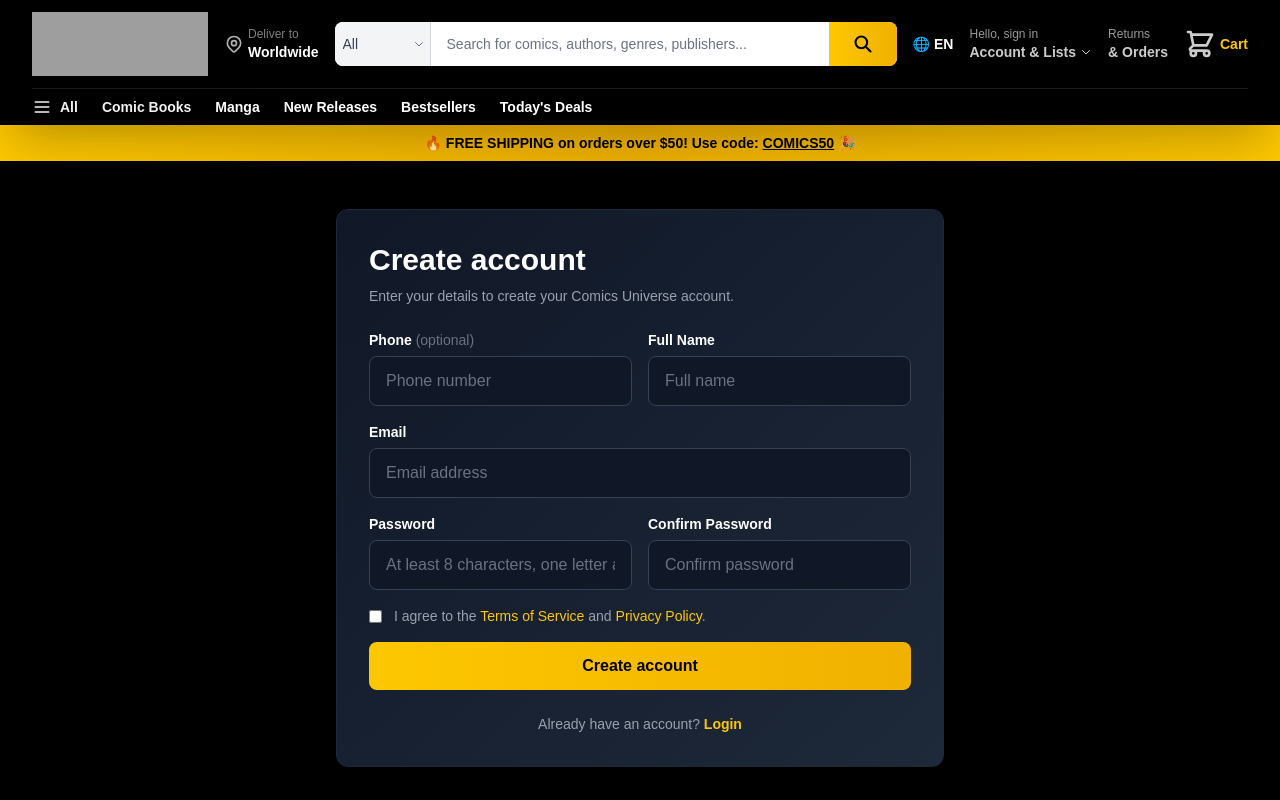
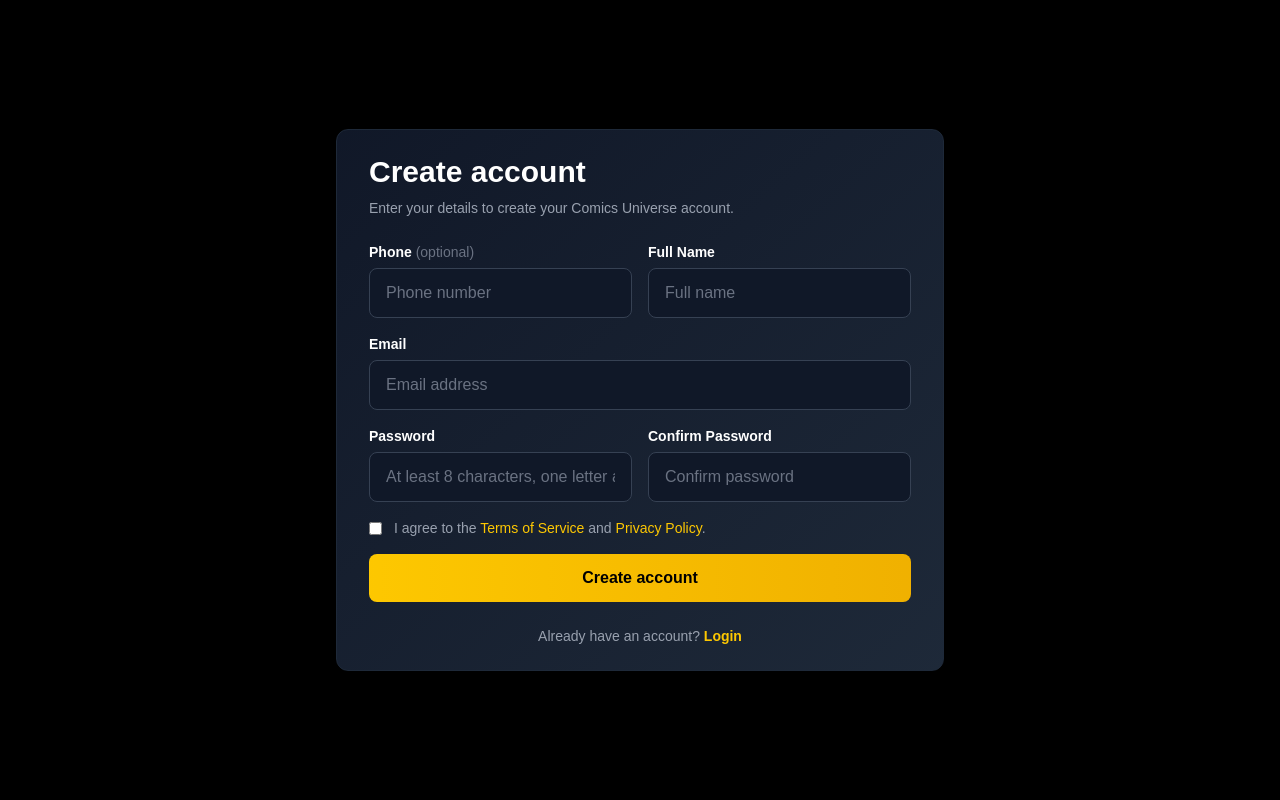
Before and after one commit to Zbr123/tagcommics-website-next, a Next.js app: page /signup in a window 1280 px wide. Shown: the top 800 px of the page. Built offline with nearby package versions, Linux system fonts and the light colour scheme; grey boxes are pictures that could not be loaded.

Commit message:
set the layout of auth pages

```diff
--- a/app/layout.tsx
+++ b/app/layout.tsx
@@ -1,8 +1,7 @@
 import type { Metadata } from "next";
 import { Geist, Geist_Mono } from "next/font/google";
 import "./globals.css";
-import Navbar from "@/src/components/Navbar";
-import Footer from "@/src/components/Footer";
+import LayoutWrapper from "@/src/components/LayoutWrapper";
 import { CartProvider } from "@/src/context/CartContext";
 import { AuthProvider } from "@/src/context/AuthContext";
 
@@ -33,9 +32,9 @@ export default function RootLayout({
       >
         <AuthProvider>
           <CartProvider>
-            <Navbar />
-            {children}
-            <Footer />
+            <LayoutWrapper>
+              {children}
+            </LayoutWrapper>
           </CartProvider>
         </AuthProvider>
       </body>
--- a/app/login/page.tsx
+++ b/app/login/page.tsx
@@ -69,8 +69,8 @@ export default function LoginPage() {
   };
 
   return (
-    <div className="min-h-screen bg-black">
-      <div className="mx-auto max-w-2xl px-4 sm:px-6 lg:px-8 py-8 sm:py-12">
+    <div className="h-screen bg-black flex items-center justify-center overflow-y-auto scrollbar-hide">
+      <div className="mx-auto max-w-2xl px-4 sm:px-6 lg:px-8 w-full">
         <div className="bg-gradient-to-br from-gray-900 to-gray-800 rounded-xl border border-gray-800 p-6 sm:p-8">
           <h1 className="text-2xl sm:text-3xl font-black text-white mb-2">Sign in</h1>
           <p className="text-gray-400 text-sm mb-6">
--- a/app/signup/page.tsx
+++ b/app/signup/page.tsx
@@ -93,9 +93,9 @@ export default function SignupPage() {
   };
 
   return (
-    <div className="min-h-screen bg-black">
-      <div className="mx-auto max-w-2xl px-4 sm:px-6 lg:px-8 py-8 sm:py-12">
-        <div className="bg-gradient-to-br from-gray-900 to-gray-800 rounded-xl border border-gray-800 p-6 sm:p-8">
+    <div className="h-screen bg-black flex items-center justify-center overflow-y-auto scrollbar-hide">
+      <div className="mx-auto max-w-2xl px-4 sm:px-6 lg:px-8 py-8 w-full">
+        <div className="bg-gradient-to-br from-gray-900 to-gray-800 rounded-xl border border-gray-800 p-6 sm:px-8">
           <h1 className="text-2xl sm:text-3xl font-black text-white mb-2">Create account</h1>
           <p className="text-gray-400 text-sm mb-6">
             Enter your details to create your Comics Universe account.
--- /dev/null
+++ b/src/components/LayoutWrapper.tsx
@@ -0,0 +1,26 @@
+"use client";
+
+import { usePathname } from "next/navigation";
+import Navbar from "./Navbar";
+import Footer from "./Footer";
+
+export default function LayoutWrapper({
+  children,
+}: {
+  children: React.ReactNode;
+}) {
+  const pathname = usePathname();
+  const hideLayout = pathname === "/login" || pathname === "/signup";
+
+  if (hideLayout) {
+    return <>{children}</>;
+  }
+
+  return (
+    <>
+      <Navbar />
+      {children}
+      <Footer />
+    </>
+  );
+}
```
